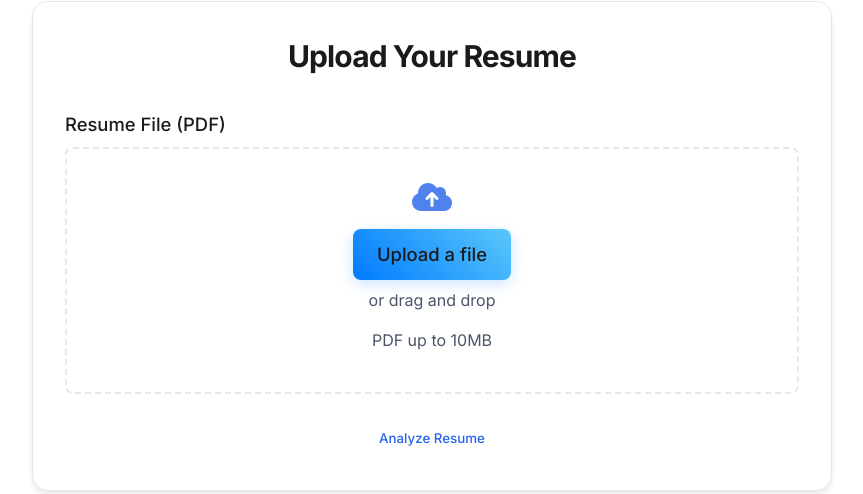
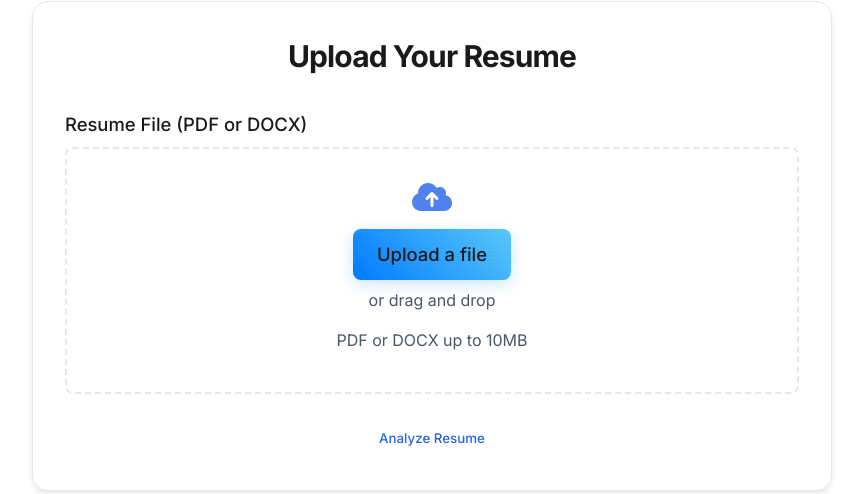
Before and after one commit to JayLikhar1/Scanlytic, a Flask app: page / in a window 1280 px wide. Shown: the part 935-1429 px from the top of the page, without its empty margins (208-1071 px from the left). Run offline with Flask 3, Linux system fonts and the light colour scheme; parts of the project's set-up code (start-up, migrations or seed data) failed here and were passed over.

Commit message:
Fix file upload field name and add DOCX support

```diff
--- a/templates/index.html
+++ b/templates/index.html
@@ -591,17 +591,17 @@
                 <h2>Upload Your Resume</h2>
                 <form id="upload-form">
                     <div class="form-group">
-                        <label>Resume File (PDF)</label>
+                        <label>Resume File (PDF or DOCX)</label>
                         <div id="resume-drop-zone">
                             <i class="fas fa-cloud-upload-alt"></i>
                             <div>
                                 <label class="file-label">
                                     <span>Upload a file</span>
-                                    <input type="file" name="resume" accept=".pdf" class="file-input">
+                                    <input type="file" name="file" accept=".pdf,.docx" class="file-input">
                                 </label>
                                 <p class="default-drop-text">or drag and drop</p>
                             </div>
-                            <p>PDF up to 10MB</p>
+                            <p>PDF or DOCX up to 10MB</p>
                         </div>
                     </div>
 
```
